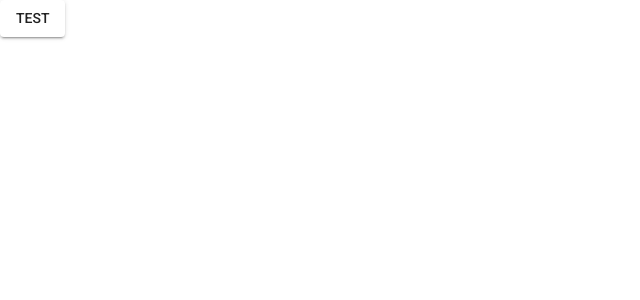
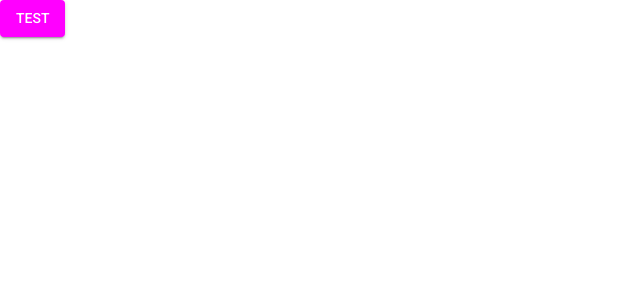
Before and after one commit to Edward2362/Restcipe-v2.0, a Next.js app: page / in a window 1280 px wide. Shown: the top 300 px of the page, without its empty margins (0-640 px from the left). Built offline with nearby package versions, Linux system fonts and the light colour scheme.

Commit message:
test: modify primary color to test deployment

```diff
--- a/src/app/page.tsx
+++ b/src/app/page.tsx
@@ -9,9 +9,7 @@ export default function Home() {
 
 	return (
 		<Box sx={{ height: "100vh", width: "100vw", bgcolor: "white" }}>
-			<Button variant="contained" onClick={handleClick}>
-				Test
-			</Button>
+			<Button variant="contained">Test</Button>
 		</Box>
 	);
 }
--- a/src/theme/theme.ts
+++ b/src/theme/theme.ts
@@ -17,7 +17,7 @@ const theme: ThemeOptions = createTheme({
 		},
 		mode: "light",
 		primary: {
-			main: "#FFF",
+			main: "#ff00ff",
 		},
 		secondary: {
 			main: "#f6be5c",
```
